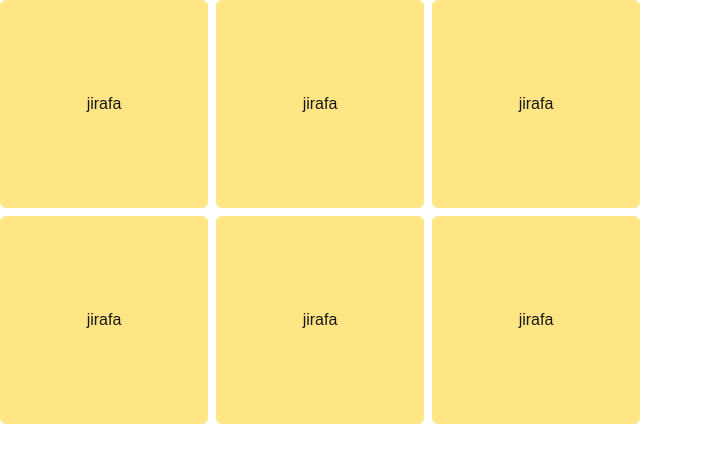
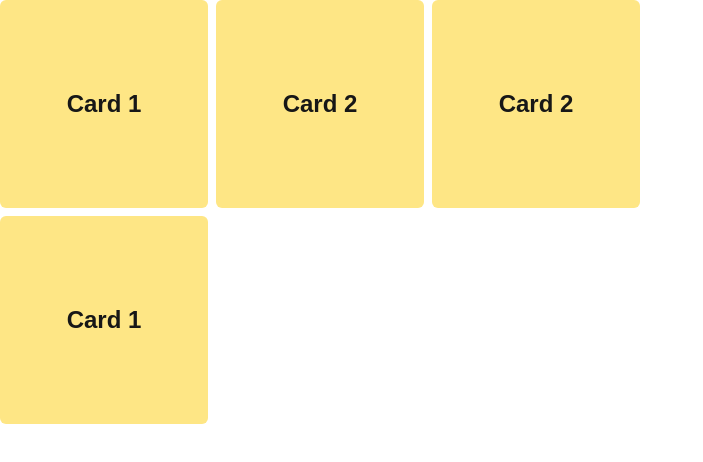
Before and after one commit to JosseJuventino/prueba-tecnica-subway, a Next.js app in the folder prueba/: page / in a window 1280 px wide. Shown: the top 462 px of the page, without its empty margins (0-703 px from the left). Built offline with nearby package versions, Linux system fonts and the light colour scheme.

Commit message:
:rocket: intialize project

```diff
--- /dev/null
+++ b/package.json
@@ -0,0 +1,5 @@
+{
+  "dependencies": {
+    "zustand": "^5.0.3"
+  }
+}
--- a/prueba/app/components/Card.tsx
+++ b/prueba/app/components/Card.tsx
@@ -1,9 +1,11 @@
 import { CardProps } from "../types/Card";
 
-export function Card({ nombre } : CardProps) {
+export function Card({ title, id, finded, showCard } : CardProps) {
+
+
     return(
-      <div className="flex flex-col justify-center items-center rounded-md bg-amber-200 h-52 border-2 hover:scale-105 transition-all cursor-pointer hover:border-gray-300 border-transparent">
-        { nombre }
+      <div key={id} className="flex flex-col justify-center items-center rounded-md bg-amber-200 h-52 border-2 hover:scale-105 transition-all cursor-pointer hover:border-gray-300 border-transparent">
+        <h1 className="text-2xl font-bold">{title}</h1>
       </div>
     );
 }
--- a/prueba/app/page.tsx
+++ b/prueba/app/page.tsx
@@ -1,15 +1,21 @@
+"use client"
 import { Card } from "./components/Card";
+import { useCardStore } from "./store/CardStore";
+import { randomizeCards } from "./utils/RandomizeCard";
+
 export default function Home() {
 
+  const cards = useCardStore((state) => state.cards)
+
+  const doubleCards = cards.concat(cards)
+
+  const randomized = randomizeCards(doubleCards)
 
   return (
     <div className="grid grid-cols-3 w-full gap-2">
-      <Card nombre="jirafa"/>
-      <Card nombre="jirafa"/>
-      <Card nombre="jirafa"/>
-      <Card nombre="jirafa"/>
-      <Card nombre="jirafa"/>
-      <Card nombre="jirafa"/>
+      {randomized.map((card) => (
+        <Card key={card.id} title={card.title} id={card.id} finded={card.finded} />
+      ))}
     </div>
   );
 }
--- /dev/null
+++ b/prueba/app/store/CardStore.ts
@@ -0,0 +1,28 @@
+import { create } from 'zustand'
+import { CardProps } from '../types/Card'
+
+interface CardStore {
+    cards: CardProps[]
+    addCard: (card: CardProps) => void
+}
+
+const defaultCards: CardProps[] = [
+    { id: 1, title: 'Card 1', finded: false, showCard: false},
+    { id: 2, title: 'Card 2', finded: false, showCard: false},
+]
+
+export const useCardStore = create<CardStore>((set) => ({
+    cards: defaultCards,
+    addCard: (card) => set((state) => ({ cards: [...state.cards, card] })),
+}))
+
+export const addFindedCard = (id: number) => {
+    useCardStore.setState((state) => {
+        const cardIndex = state.cards.findIndex((card) => card.id === id);
+        const updatedCards = [...state.cards];
+        if (cardIndex !== -1) {
+            updatedCards[cardIndex] = { ...updatedCards[cardIndex], finded: true };
+        }
+        return { cards: updatedCards };
+    });
+}
--- a/prueba/app/types/Card.ts
+++ b/prueba/app/types/Card.ts
@@ -1,3 +1,6 @@
 export interface CardProps {
-    nombre: string
+    id: number
+    title: string
+    finded: boolean
+    showCard: boolean
 }
--- /dev/null
+++ b/prueba/app/utils/RandomizeCard.ts
@@ -0,0 +1,6 @@
+import { CardProps } from "../types/Card"
+
+export const randomizeCards = (doubleCards : CardProps[]) => {
+    const randomizedCards = doubleCards.sort(() => Math.random() - 0.5)
+    return randomizedCards;
+}
```
Also changed, not shown: 1 other file (tests, documents, lock files or other folders).
